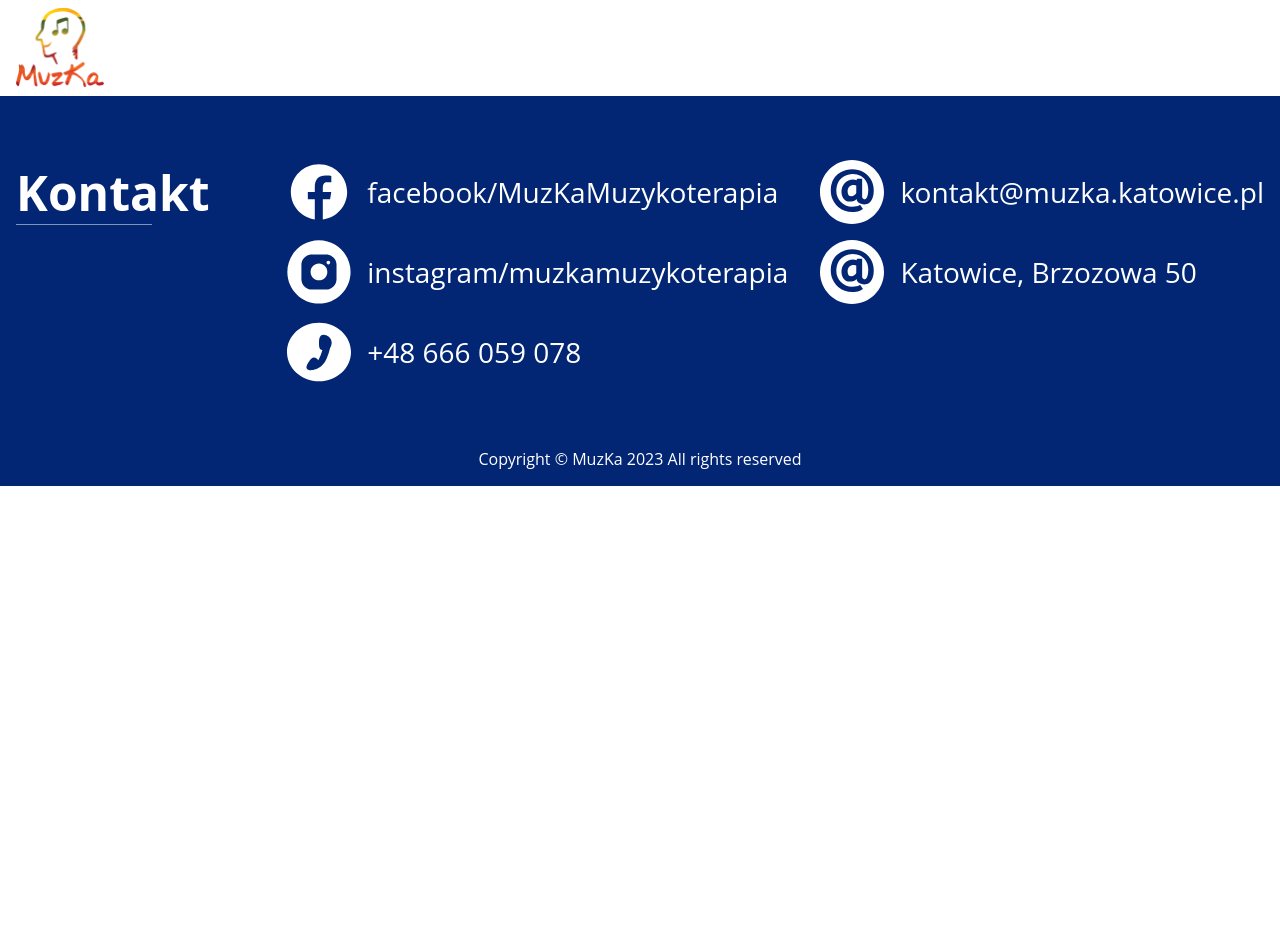
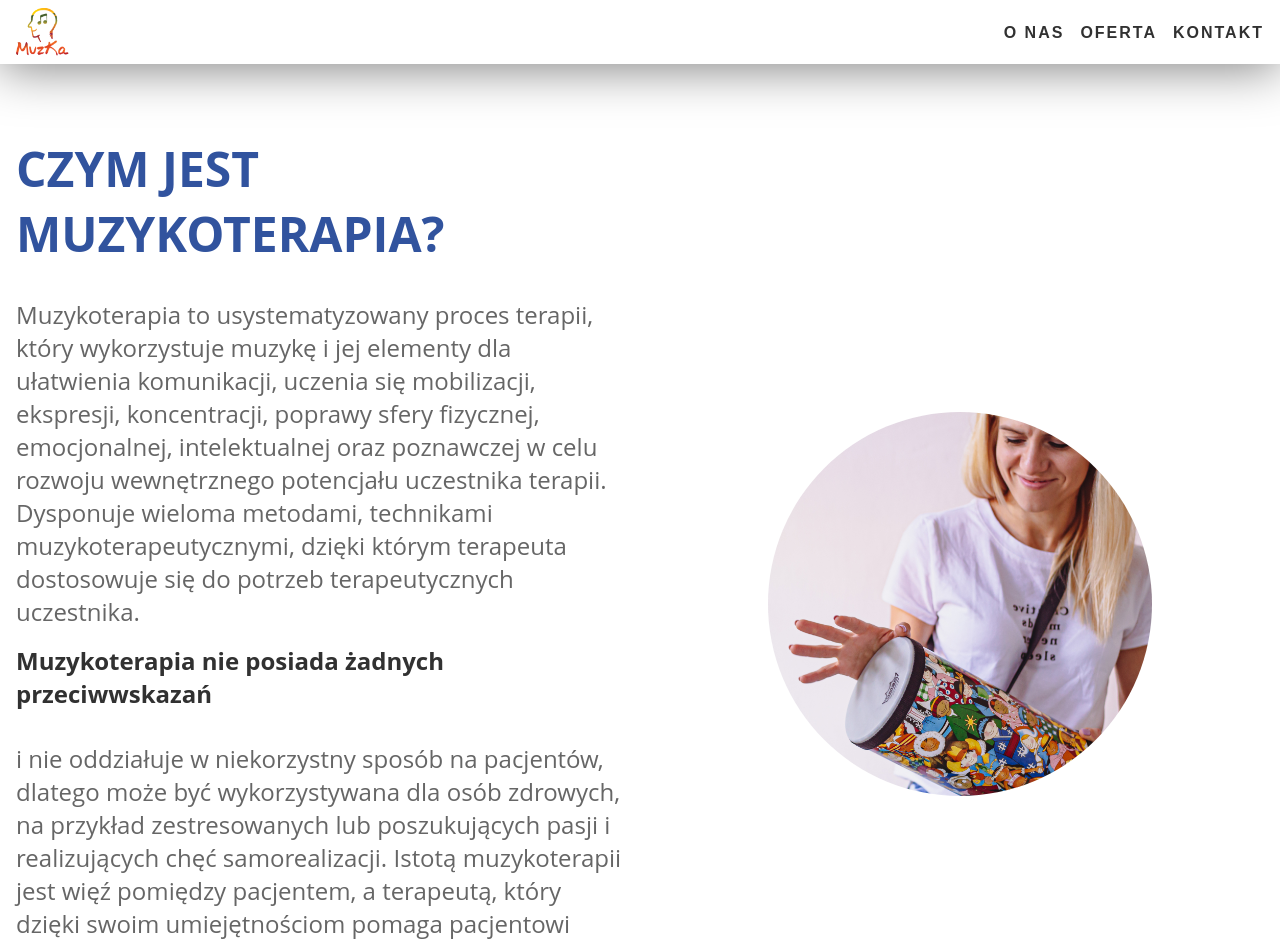
Before and after one commit to michalwieja/muzka-nuxt, a Nuxt app: page /muzykoterapia in a window 1280 px wide. Shown: the top 946 px of the page. Before the commit the page ends 800 px from the top, so only its background shows below. Built offline with nearby package versions, Linux system fonts and the light colour scheme.

Commit message:
muyzkoterapia

```diff
--- a/components/Header.vue
+++ b/components/Header.vue
@@ -44,9 +44,12 @@ export default {
   },
   computed: {
     isActiveRoute() {
-      return this.$route.path === '/onas' || this.$route.path === '/kontakt';
+      console.log(this.$route.path);
+      const activeRoutes = ['/onas', '/kontakt', '/muzykoterapia'];
+      return activeRoutes.includes(this.$route.path);
     },
   },
+
 
   destroyed() {
     window.removeEventListener('scroll', this.handleScroll)
--- a/components/MusicTheraphy.vue
+++ b/components/MusicTheraphy.vue
@@ -11,7 +11,9 @@
           pracujemy nad rozwojem społecznym, emocjonalnym, komunikacyjnym, poznawczym oraz ruchowym
         </div>
         <div>
-          <Button label="Co to jest muzykoterapia?"></Button>
+          <NuxtLink to="/muzykoterapia">
+            <Button label="Co to jest muzykoterapia?"></Button>
+          </NuxtLink>
         </div>
       </div>
       <div class="right">
--- /dev/null
+++ b/pages/muzykoterapia.vue
@@ -0,0 +1,79 @@
+<template>
+  <div class="about">
+    <div class="wrapper">
+      <div class="columns">
+        <div class="column">
+          <div class="h1">CZYM JEST MUZYKOTERAPIA?</div>
+          <div class="text">Muzykoterapia to usystematyzowany proces terapii, który wykorzystuje muzykę i jej elementy dla
+            ułatwienia komunikacji, uczenia się mobilizacji, ekspresji, koncentracji, poprawy sfery fizycznej,
+            emocjonalnej, intelektualnej oraz poznawczej w celu rozwoju wewnętrznego potencjału uczestnika terapii.
+            Dysponuje wieloma metodami, technikami muzykoterapeutycznymi, dzięki którym terapeuta dostosowuje się do
+            potrzeb terapeutycznych uczestnika.
+            <div class="bold">
+              Muzykoterapia nie posiada żadnych przeciwwskazań
+            </div>
+            <div class="text">
+              i nie oddziałuje w niekorzystny sposób na pacjentów, dlatego może być wykorzystywana dla osób zdrowych, na
+              przykład zestresowanych lub poszukujących pasji i realizujących chęć samorealizacji.
+
+              Istotą muzykoterapii jest więź pomiędzy pacjentem, a terapeutą, który dzięki swoim umiejętnościom pomaga
+              pacjentowi stopniowo przejść przez terapeutyczny proces, stosując liczne doświadczenia muzyczne. Właściwości
+              muzyki oraz relacja z terapeutą wskazuje na terapeutyczną rolę w muzykoterapii.
+            </div>
+          </div>
+        </div>
+        <div class="column">
+          <div class="photo">
+            <div class="img-wrapper">
+              <div class="img muzka_1"></div>
+            </div>
+          </div>
+        </div>
+      </div>
+    </div>
+    <div class="blue-bg">
+      <div class="wrapper">
+        <div class="h2">
+          CELE MUZYKOTERAPII
+        </div>
+        <ul class="list">
+          <li class="item">
+            <span>
+              z poprawą umiejętności naśladowania, skupienia, przetwarzania informacji
+            </span>
+          </li>
+          <li class="item">
+            <span>
+              z rozwojem komunikacji werbalnej i niewerbalnej (stosując przy tym odpowiednią i dostosowaną komunikację
+              alternatywną)
+            </span>
+          </li>
+          <li class="item">
+            <span>
+              z rozwojem społecznym, czyli inicjowaniem, nawiązywaniem relacji i ich podtrzymywaniem w grupie
+            </span>
+          </li>
+          <li class="item">
+            <span>
+              z wspieraniem rozwoju emocjonalnego – związanego z wyrażaniem siebie, swoich negatywnych i pozytywnych
+              emocji, radzeniem sobie w sytuacjach stresowych, pełnych napięcia czy złości, ukazywaniem możliwości
+              rozładowania i rozwiązywania konfliktów </span>
+          </li>
+          <li class="item">
+            <span>
+              z usprawnianiem motoryki małej oraz dużej – powiązanych z koordynacją ruchową, z prawidłową manipulacją.
+            </span>
+          </li>
+        </ul>
+      </div>
+    </div>
+  </div>
+</template>
+
+<script>
+
+
+export default {
+  name: 'Muzykoterapia',
+}
+</script>
--- a/styles/about.scss
+++ b/styles/about.scss
@@ -24,6 +24,12 @@
         color: $gray
       }
 
+      .bold {
+        padding-top: 1rem;
+        font-weight: bold;
+        color: $black;
+      }
+
       .photo {
         height: 100%;
         display: flex;
@@ -32,7 +38,6 @@
       }
 
       .img-wrapper {
-        background: #000;
         width: 30vw;
         height: 30vw;
         border-radius: 50%;
@@ -53,6 +58,10 @@
         background-size: cover;
         position: relative;
         background-position: center;
+      }
+
+      .img.muzka_1 {
+        background-image: url("~assets/img/muzka_1.jpg");
       }
     }
   }
--- a/styles/header.scss
+++ b/styles/header.scss
@@ -15,6 +15,7 @@
   &.active {
     background-color: rgba(255, 255, 255, 1);
     height: $headerHeightActive;
+    box-shadow: 0px 4px 50px 0px rgba(0, 0, 0, 0.50);
 
     @media (max-width: $break-900) {
       height: $headerHeightActive;
--- a/styles/index.scss
+++ b/styles/index.scss
@@ -84,9 +84,14 @@ img {
   font-weight: bold;
 }
 
+
 .blue-bg {
   background-color: $primaryBlue;
   color: white
+}
+
+a {
+  text-decoration: none;
 }
 
 //scrollbar
```
Also changed, not shown: assets/img/muzka_1.jpg (added), assets/img/muzka_2.jpg (added).
